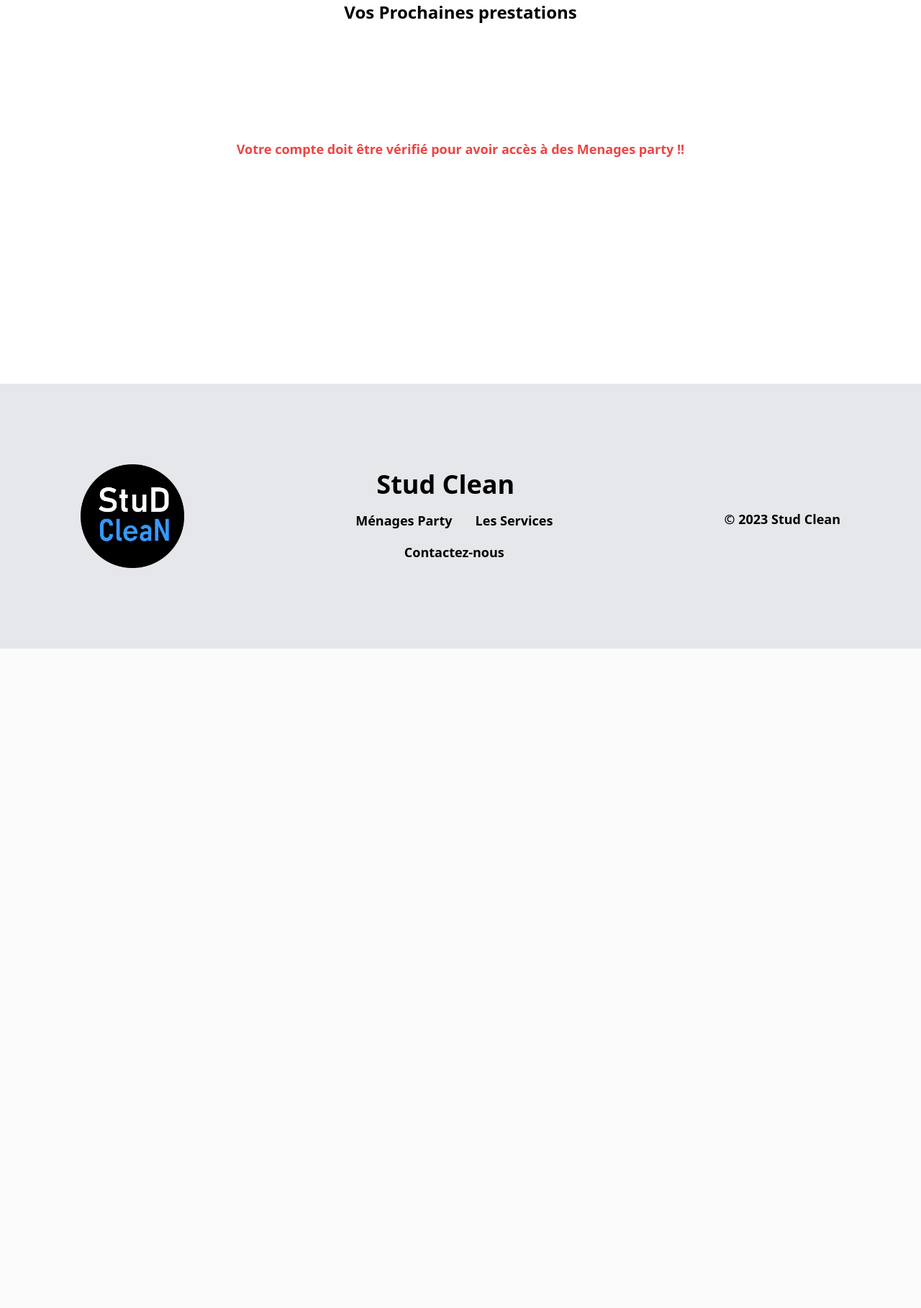
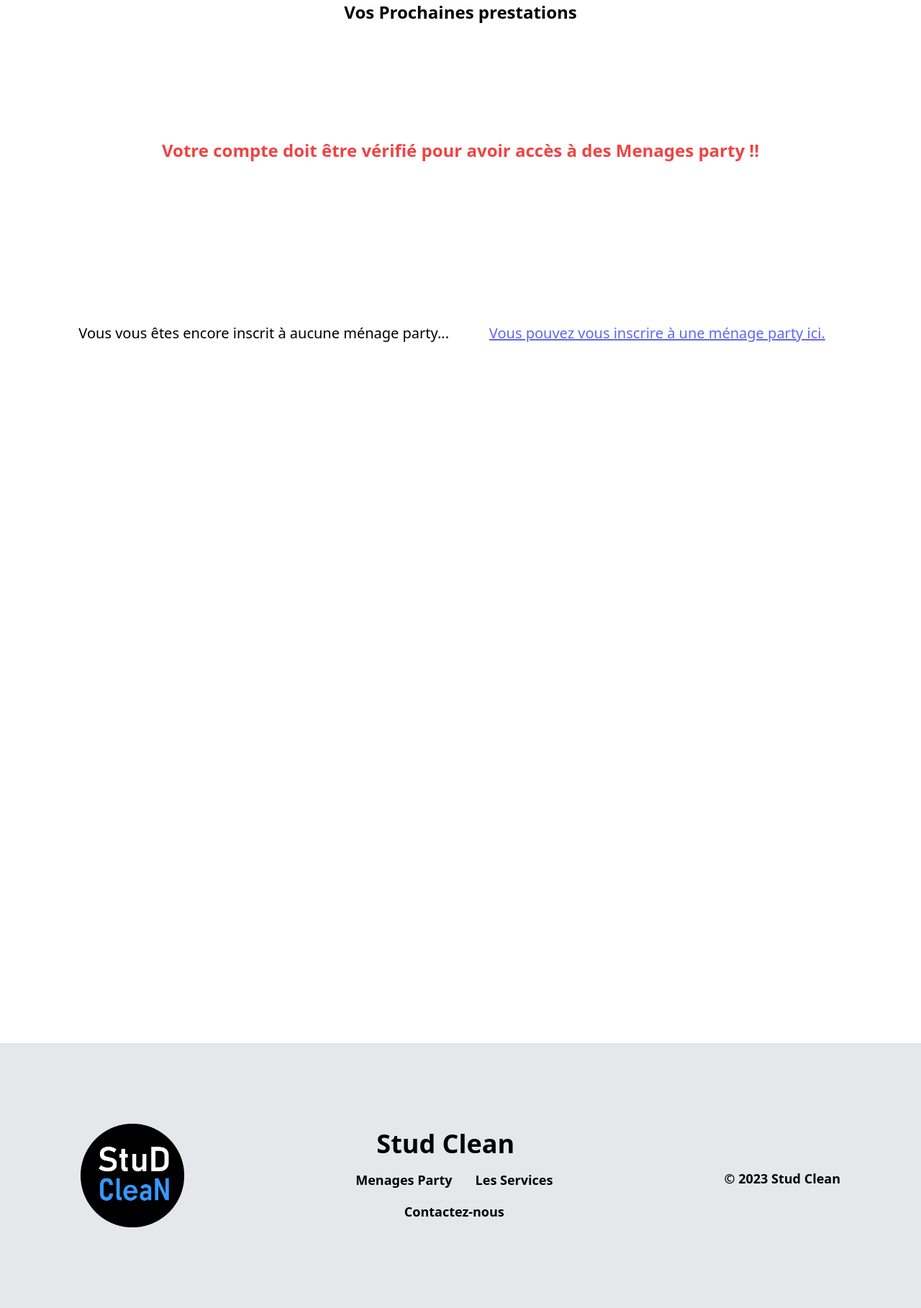
Before and after one commit to imPayne/Partinoire_uber_clean, a Symfony app: template stud_clean/templates/profile/myUpcomingPerformances.html.twig in a window 1280 px wide. Shown: the part 191-2008 px from the top of the page at 72% size. Before the commit the page ends 1092 px from the top, so only its background shows below. Run offline with Twig, Linux system fonts and the light colour scheme; the template is opened without the code that fills it, so the values that code supplies are empty; style sheets or scripts are compiled from the project's sources; some libraries are stand-ins or nearby versions.

Commit message:
error fixed on registration cleaner->menageParty

```diff
--- a/stud_clean/templates/_footer.html.twig
+++ b/stud_clean/templates/_footer.html.twig
@@ -13,9 +13,9 @@
                 </li>
                 <li class="flex items-center text-lg font-bold mb-4">
                     {% if is_granted("ROLE_CUSTOMER") %}
-                        <a class="mx-4" href="{{ path('app_show_houseworks') }}">Mes Ménages Party</a>
+                        <a class="mx-4" href="{{ path('app_show_houseworks') }}">Mes Menages Party</a>
                     {% endif %}
-                    <a class="mx-4" href="{{ path('app_menage_party') }}">Ménages Party</a>
+                    <a class="mx-4" href="{{ path('app_menage_party') }}">Menages Party</a>
                     <a class="mx-4" href="{{ path('app_events') }}">Les Services</a>
 
                 </li>
--- a/stud_clean/templates/profile/myUpcomingPerformances.html.twig
+++ b/stud_clean/templates/profile/myUpcomingPerformances.html.twig
@@ -11,7 +11,7 @@
     <div class="flex flex-col items-center justify-center">
         <h1 class="mt-20 text-2xl font-bold mb-4">Vos Prochaines prestations</h1>
         {% if cleaner.checked == false %}
-            <p class="my-36 text-lg font-semibold px-2 text-red-500">Votre compte doit être vérifié pour avoir accès à des Menages party !!</p>
+            <p class="my-36 text-2xl font-semibold px-2 text-red-500">Votre compte doit être vérifié pour avoir accès à des Menages party !!</p>
         {% endif %}
         <div class="mt-10 mb-20 p-6 grid grid-cols-2">
 
@@ -39,6 +39,15 @@
                         </div>
 
                 {% endfor %}
+                {% else %}
+                    <div class="m-4 w-auto h-[110vh] flex flex-col items-center">
+                        <h2 class="text-xl">Vous vous êtes encore inscrit à aucune ménage party...</h2>
+                    </div>
+                    <div class="m-4 w-auto h-[110vh] flex justify-center">
+                        <div>
+                            <a class="text-lg text-indigo-500 sm:text-xl md:text-xl underline" href="{{ path('app_menage_party') }}">Vous pouvez vous inscrire à une ménage party ici.</a>
+                        </div>
+                    </div>
             {% endif %}
         </div>
     </div>
```
Also changed, not shown: stud_clean/src/Controller/MenagePartyController.php (+7 -11 lines).
